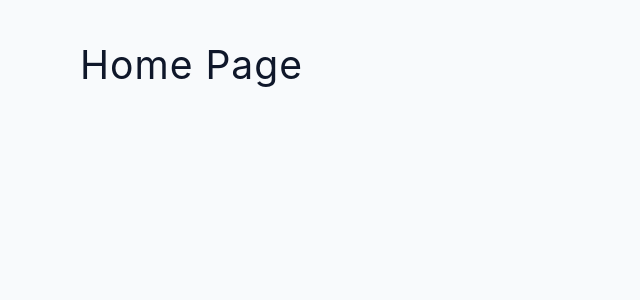
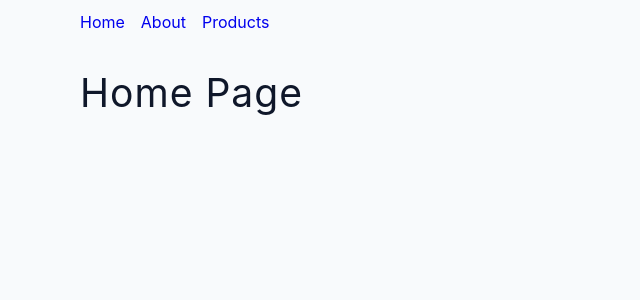
Before and after one commit to JarekCh/react-router-practice, a React (Create React App) app: page / in a window 1280 px wide. Shown: the top 300 px of the page, without its empty margins (0-640 px from the left). Built offline with nearby package versions, Linux system fonts and the light colour scheme.

Commit message:
add SharedLayout page code refactor

```diff
--- a/src/App.js
+++ b/src/App.js
@@ -3,13 +3,15 @@
 import About from './pages/About';
 import Products from './pages/Products';
 import Error from './pages/Error';
+import ShardeLayout from './pages/SharedLayout'
 
 
 function App() {
   return (
   <BrowserRouter>
     <Routes>
-      <Route path='/' element={<Home />} >
+      <Route path='/' element={<ShardeLayout />} >
+        <Route index element={<Home />} />
         <Route path='/about' element={<About />} />
         <Route path='/products' element={<Products />} />
         <Route path='*' element={<Error />} />
--- a/src/components/Navbar.js
+++ b/src/components/Navbar.js
@@ -1,9 +1,13 @@
 import React from 'react'
-import { Link; } from 'react-router-dom'
+import { Link } from 'react-router-dom'
 
 const Navbar = () => {
   return (
-    <div>Navbar</div>
+    <nav className='navbar'>
+      <Link to='/'>Home</Link>
+      <Link to='/about'>About</Link>
+      <Link to='/products'>Products</Link>
+    </nav>
   )
 }
 
--- a/src/pages/Home.js
+++ b/src/pages/Home.js
@@ -1,11 +1,10 @@
-import { Link, Outlet } from 'react-router-dom';
-
 const Home = () => {
   return (
-    <section className='section'>
-      <h2>Home Page</h2>
-      <Outlet />
-    </section>
+    <>
+      <section className='section'>
+        <h2>Home Page</h2>
+      </section>
+    </>
   );
 };
 export default Home;
--- /dev/null
+++ b/src/pages/SharedLayout.js
@@ -0,0 +1,13 @@
+import { Link, Outlet } from 'react-router-dom';
+import Navbar from '../components/Navbar';
+
+const Home = () => {
+  return (
+    <>
+      <Navbar />
+      <Outlet />
+
+    </>
+  );
+};
+export default Home;
```
